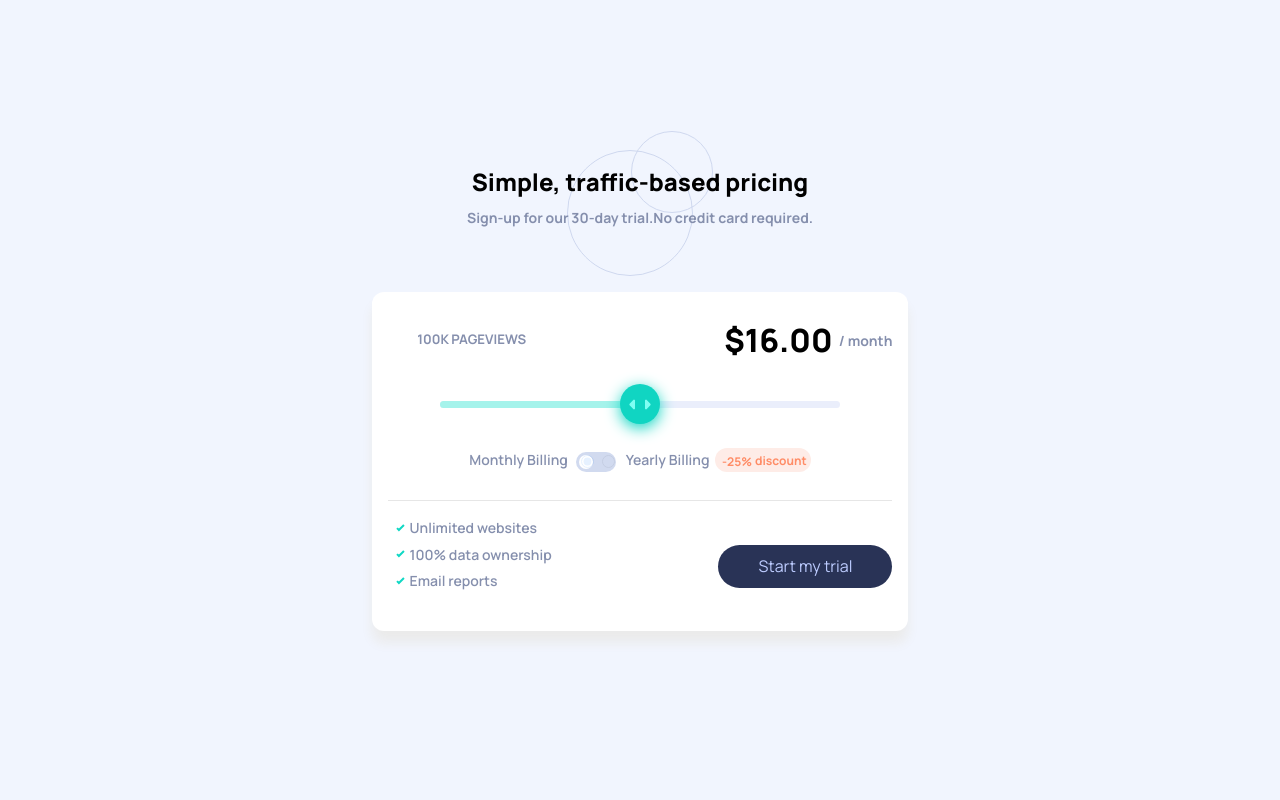
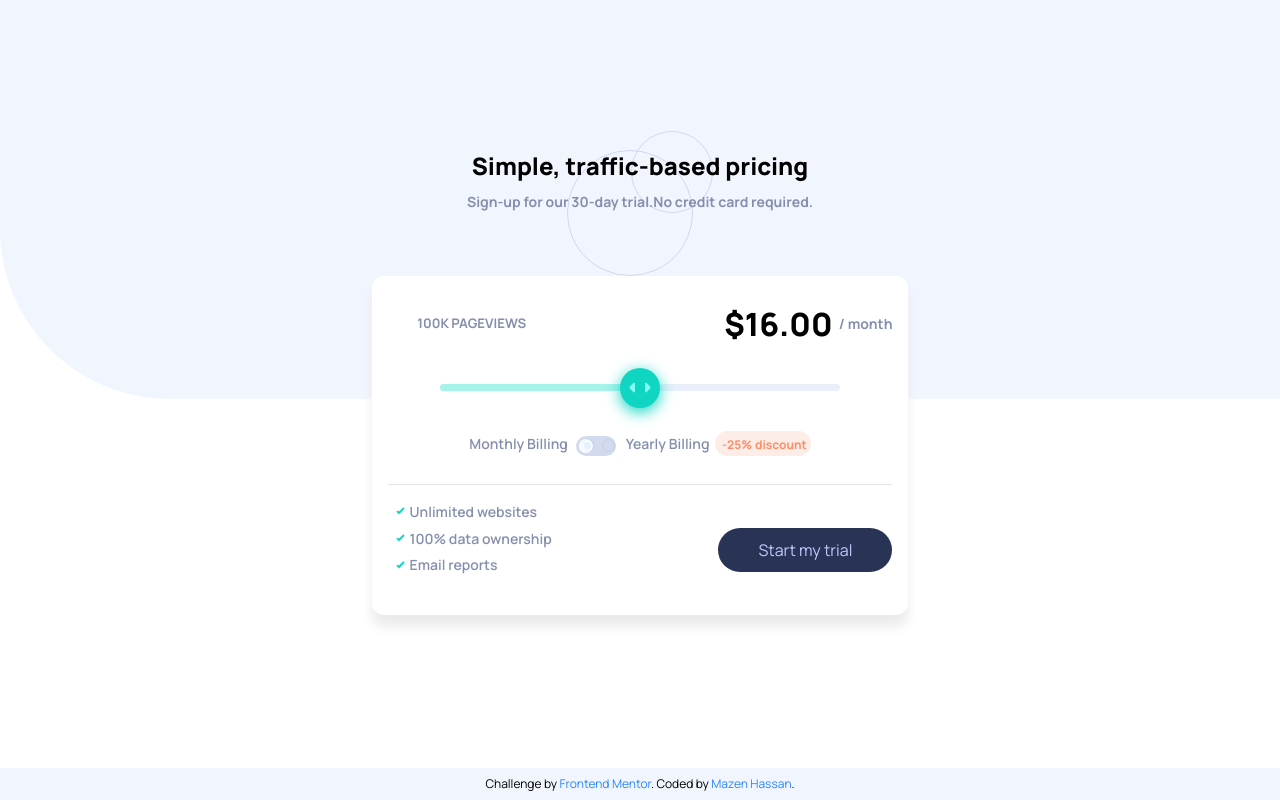
Before and after one commit to Mazz100/Interactive-pricing-component, a React (Vite) app: page / in a window 1280 px wide. Built offline with nearby package versions, Linux system fonts and the light colour scheme.

Commit message:
Footer and style update

```diff
--- a/src/App.jsx
+++ b/src/App.jsx
@@ -12,7 +12,11 @@ function App() {
         <PricingComponent />
       </main>
 
-      <footer>
+      <footer class="attribution">
+
+        <p>Challenge by <a href="https://www.frontendmentor.io?ref=challenge" target="_blank">Frontend Mentor</a>.
+          Coded by <a href="#">Mazen Hassan</a>.
+        </p>
 
       </footer>
     </>
--- a/src/PricingComponent.jsx
+++ b/src/PricingComponent.jsx
@@ -38,7 +38,6 @@ function PricingComponent() {
         setPage(newValue);
     }
 
-    console.log(page);
 
     return (
         <>
@@ -57,7 +56,7 @@ function PricingComponent() {
                             page === '50K' ? 25 :
                                 page === '100K' ? 50 :
                                     page === '500K' ? 75 : 100]}
-                        step={10}
+
                     >
                         <Slider.Track className='sliderTrack'>
                             <Slider.Range className='sliderRange' />
--- a/src/Styles/style.css
+++ b/src/Styles/style.css
@@ -92,18 +92,26 @@ textarea:not([rows]) {
 
 body {
   font-family: Manrope, Arial, Helvetica, sans-serif;
+  background-image: url(../assets/images/pattern-circles.svg), url(../assets/images/bg-pattern.svg);
+  background-repeat: no-repeat;
+  background-position: top 15% center, top;
+}
+
+#root {
+  min-height: 100vh;
   display: flex;
   flex-direction: column;
   justify-content: center;
   align-items: center;
-  background-color: hsl(222, 87%, 97%);
-  background-image: url(../assets/images/pattern-circles.svg);
-  background-repeat: no-repeat;
-  background-position: top 15% center;
 }
 
 main {
   max-width: 23rem;
+  display: flex;
+  flex-direction: column;
+  justify-content: center;
+  align-items: center;
+  flex: 1;
 }
 
 .subscription-container {
@@ -181,6 +189,10 @@ main {
   height: 100%;
 }
 
+.sliderRange[data-disabled] {
+  background-color: lightgray;
+}
+
 .thumbSlider {
   display: grid;
   place-content: center;
@@ -197,6 +209,12 @@ main {
   cursor: pointer;
 }
 
+.thumbSlider[data-disabled] {
+  background-color: hsl(0, 0%, 47%);
+  cursor: not-allowed;
+  box-shadow: none;
+}
+
 .form {
   display: flex;
   flex-direction: column;
@@ -204,6 +222,7 @@ main {
   align-items: center;
   border-bottom: 1px solid hsl(0, 0%, 90%);
   text-align: center;
+  padding: 1em;
 }
 
 .billing-filedset {
@@ -342,7 +361,7 @@ input:checked + .toggle:after {
   margin-top: 1.5em;
   margin-bottom: 1em;
   transition: color 0.2s;
-  transform: translateX(50%);
+  margin-left: 83px;
 }
 
 .trial-button:hover {
@@ -350,9 +369,29 @@ input:checked + .toggle:after {
   color: white;
 }
 
-@media (min-width: 50rem) {
+.attribution {
+  text-align: center;
+  font-size: 0.75rem;
+  padding: 0.6em;
+  text-wrap: balance;
+  display: block;
+  width: 100%;
+  background-color: hsl(222, 87%, 97%);
+}
+.attribution a {
+  color: hsl(214, 100%, 58%);
+  text-decoration: none;
+}
+
+a:hover {
+  text-decoration: underline;
+  font-weight: 700;
+}
+
+@media (min-width: 48rem) {
   body {
-    background-position: top 20% center;
+    background-position: top 20% center, top;
+    background-size: auto, contain;
   }
   main {
     max-width: 50rem;
@@ -375,6 +414,7 @@ input:checked + .toggle:after {
   }
   .form {
     grid-area: form;
+    padding: 0;
     display: grid;
     grid-template-columns: repeat(3, 1fr);
     grid-template-rows: repeat(3, 1fr);
@@ -387,10 +427,10 @@ input:checked + .toggle:after {
     left: 3px;
   }
   .sliderRoot {
-    margin-block: 1em;
     grid-area: slider;
     margin: auto;
     width: 400px;
+    margin-block: 1em;
   }
   .billing-filedset {
     grid-area: billing;
@@ -417,6 +457,7 @@ input:checked + .toggle:after {
     grid-area: button;
     transform: translateX(0);
     margin-block: 0;
+    margin-left: 0;
   }
   .price-text {
     margin: 0;
--- a/src/Styles/style.scss
+++ b/src/Styles/style.scss
@@ -23,17 +23,24 @@ $switch-bg-color: hsl(223, 50%, 87%);
 body {
     font-family: Manrope, Arial, Helvetica, sans-serif;
 
-    @include Flex(column);
 
     //Background properties
-    background-color: $main-bg-color;
-    background-image: url(../assets/images/pattern-circles.svg);
+    background-image: url(../assets/images/pattern-circles.svg), url(../assets/images/bg-pattern.svg);
     background-repeat: no-repeat;
-    background-position: top 15% center;
+    background-position: top 15% center, top;
+
+}
+
+//Applying flexbox on root element for
+#root {
+    min-height: 100vh;
+    @include Flex(column);
 }
 
 main {
     max-width: 23rem;
+    @include Flex(column);
+    flex: 1;
 }
 
 //Subscription Styling Section
@@ -114,6 +121,10 @@ main {
     height: 100%;
 }
 
+.sliderRange[data-disabled] {
+    background-color: lightgray;
+}
+
 
 .thumbSlider {
     display: grid;
@@ -132,14 +143,21 @@ main {
 
 }
 
+.thumbSlider[data-disabled] {
+    background-color: hsl(0, 0%, 47%);
+    cursor: not-allowed;
+    box-shadow: none;
+}
+
+
 //======================//
 
 //Form Styling Section
 .form {
     @include Flex(column);
-
     border-bottom: 1px solid hsl(0, 0%, 90%);
     text-align: center;
+    padding: 1em;
 }
 
 .billing-filedset {
@@ -277,7 +295,7 @@ input:checked+.toggle:after {
     margin-top: 1.5em;
     margin-bottom: 1em;
     transition: color 0.2s;
-    transform: translateX(50%);
+    margin-left: calc(332px / 4);
 }
 
 .trial-button:hover {
@@ -285,11 +303,33 @@ input:checked+.toggle:after {
     color: white;
 }
 
-@media (min-width: 50rem) {
+//Footer
+.attribution {
+    text-align: center;
+    font-size: 0.75rem;
+    padding: 0.6em;
+    text-wrap: balance;
+
+    display: block;
+    width: 100%;
+    background-color: $main-bg-color;
+
+    a {
+        color: hsl(214, 100%, 58%);
+        text-decoration: none;
+    }
+}
+
+a:hover {
+    text-decoration: underline;
+    font-weight: 700;
+}
+
+@media (min-width: 48rem) {
 
     body {
-        background-position: top 20% center;
-        ;
+        background-position: top 20% center, top;
+        background-size: auto, contain;
     }
 
     main {
@@ -316,6 +356,7 @@ input:checked+.toggle:after {
 
     .form {
         grid-area: form;
+        padding: 0; //Removing padding on Desktop for pricing container control it with Grid
         //===============//
         display: grid;
         grid-template-columns: repeat(3, 1fr);
@@ -334,10 +375,10 @@ input:checked+.toggle:after {
     }
 
     .sliderRoot {
-        margin-block: 1em;
         grid-area: slider;
         margin: auto;
         width: 400px;
+        margin-block: 1em;
     }
 
     .billing-filedset {
@@ -371,6 +412,7 @@ input:checked+.toggle:after {
         grid-area: button;
         transform: translateX(0);
         margin-block: 0;
+        margin-left: 0;
     }
 
     .price-text {
```
Also changed, not shown: 1 other file (tests, documents, lock files or other folders).
